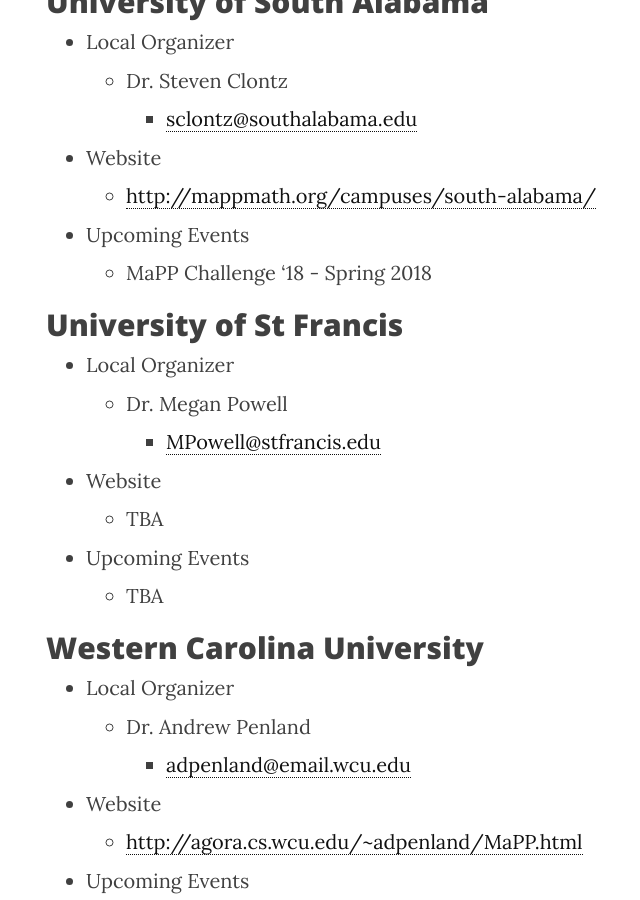
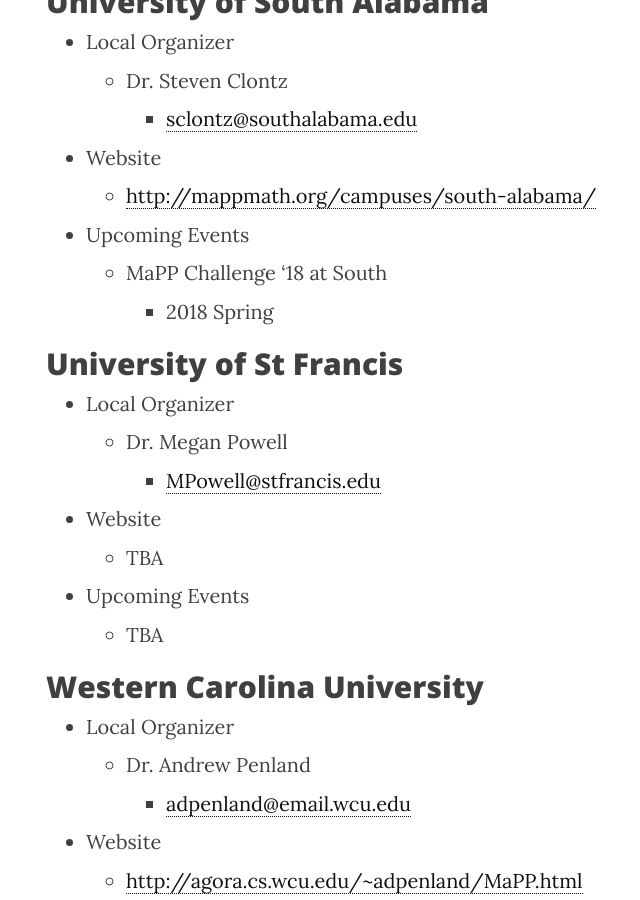
Before and after one commit to MaPPmath/mappmath.github.io, a Jekyll site: the page built from pages/3_campuses.md, in a window 1280 px wide and 900 px high, scrolled down 2904 px. Shown: the whole window, without its empty margins (219-859 px from the left). Built offline with Jekyll 4.4.1, drawn with Linux system fonts in a browser that asks for light colours; nearby versions of some CDN libraries.

Commit message:
reformat south campus

```diff
--- a/pages/3_campuses.md
+++ b/pages/3_campuses.md
@@ -87,7 +87,8 @@
 - Website
     - <http://mappmath.org/campuses/south-alabama/>
 - Upcoming Events
-    - MaPP Challenge '18 - Spring 2018
+    - MaPP Challenge '18 at South
+      - 2018 Spring
 
 ## University of St Francis
 
```
